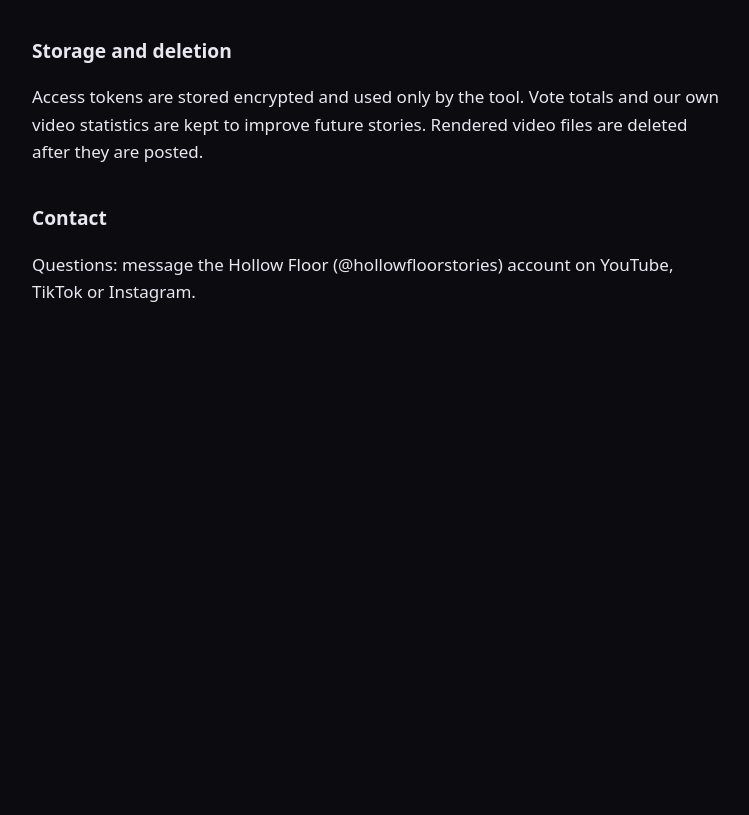
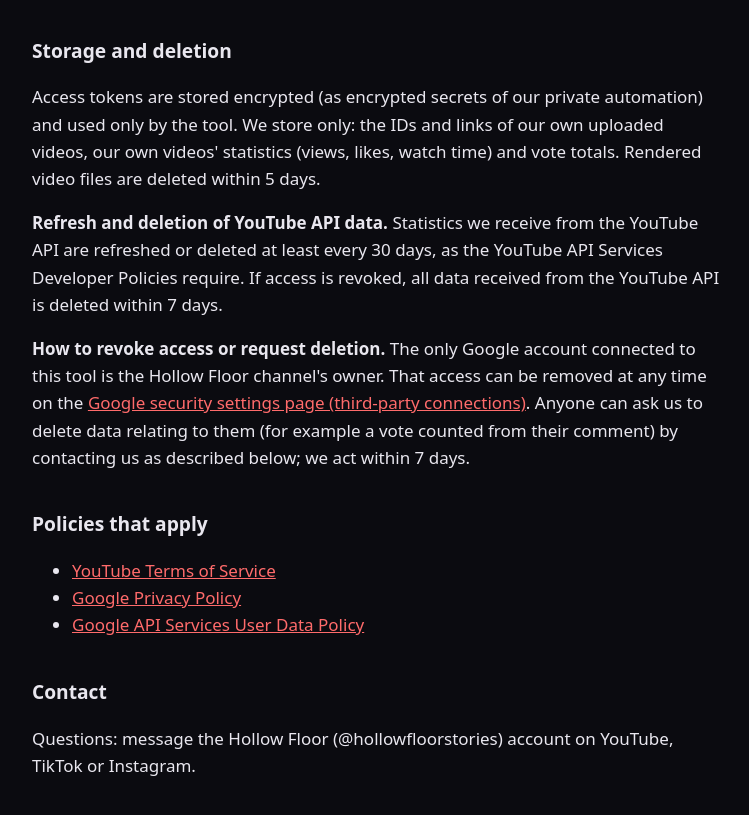
Before and after one commit to yo2coo1/hollow-floor-site, a plain HTML site: page privacy.html in a window 1280 px wide. Shown: the part 1007-1822 px from the top of the page, without its empty margins (264-1013 px from the left). Before the commit the page ends 1378 px from the top, so only its background shows below. Drawn offline with Linux system fonts and the light colour scheme.

Commit message:
Privacy: YouTube data refresh/deletion, revocation; homepage: YouTube API Services notice

```diff
--- a/privacy.html
+++ b/privacy.html
@@ -1,7 +1,7 @@
 <!doctype html><html lang="en"><head><meta charset="utf-8"><meta name="viewport" content="width=device-width,initial-scale=1">
 <title>Privacy Policy</title><link rel="stylesheet" href="style.css"></head><body><main>
 <nav><a href="./">Home</a><a href="privacy.html">Privacy</a><a href="terms.html">Terms</a></nav>
-<h1>Privacy Policy</h1><p class="muted">Last updated: 14 November 2026</p>
+<h1>Privacy Policy</h1><p class="muted">Last updated: 15 November 2026</p>
 <p>Hollow Floor ("we") runs an automated publishing tool, the Hollow Floor Uploader, that posts our own original videos to our own accounts on YouTube, TikTok and Instagram. This policy explains what that tool accesses.</p>
 <h2>What the tool accesses</h2>
 <ul>
@@ -15,6 +15,10 @@
 <h2>Google / YouTube</h2>
 <p>The tool uses YouTube API Services. By watching or interacting with our videos you are also subject to the <a href="https://www.youtube.com/t/terms">YouTube Terms of Service</a> and the <a href="https://policies.google.com/privacy">Google Privacy Policy</a>. Our use of information received from Google APIs follows the <a href="https://developers.google.com/terms/api-services-user-data-policy">Google API Services User Data Policy</a>, including the Limited Use requirements. Access can be revoked at any time at <a href="https://myaccount.google.com/permissions">Google security settings</a>.</p>
 <h2>Storage and deletion</h2>
-<p>Access tokens are stored encrypted and used only by the tool. Vote totals and our own video statistics are kept to improve future stories. Rendered video files are deleted after they are posted.</p>
+<p>Access tokens are stored encrypted (as encrypted secrets of our private automation) and used only by the tool. We store only: the IDs and links of our own uploaded videos, our own videos' statistics (views, likes, watch time) and vote totals. Rendered video files are deleted within 5 days.</p>
+<p><strong>Refresh and deletion of YouTube API data.</strong> Statistics we receive from the YouTube API are refreshed or deleted at least every 30 days, as the YouTube API Services Developer Policies require. If access is revoked, all data received from the YouTube API is deleted within 7 days.</p>
+<p><strong>How to revoke access or request deletion.</strong> The only Google account connected to this tool is the Hollow Floor channel's owner. That access can be removed at any time on the <a href="https://myaccount.google.com/connections">Google security settings page (third-party connections)</a>. Anyone can ask us to delete data relating to them (for example a vote counted from their comment) by contacting us as described below; we act within 7 days.</p>
+<h2>Policies that apply</h2>
+<ul><li><a href="https://www.youtube.com/t/terms">YouTube Terms of Service</a></li><li><a href="https://policies.google.com/privacy">Google Privacy Policy</a></li><li><a href="https://developers.google.com/terms/api-services-user-data-policy">Google API Services User Data Policy</a></li></ul>
 <h2>Contact</h2><p>Questions: message the Hollow Floor (@hollowfloorstories) account on YouTube, TikTok or Instagram.</p>
 </main></body></html>
```
Also changed, not shown: index.html (+3 -0 lines).
